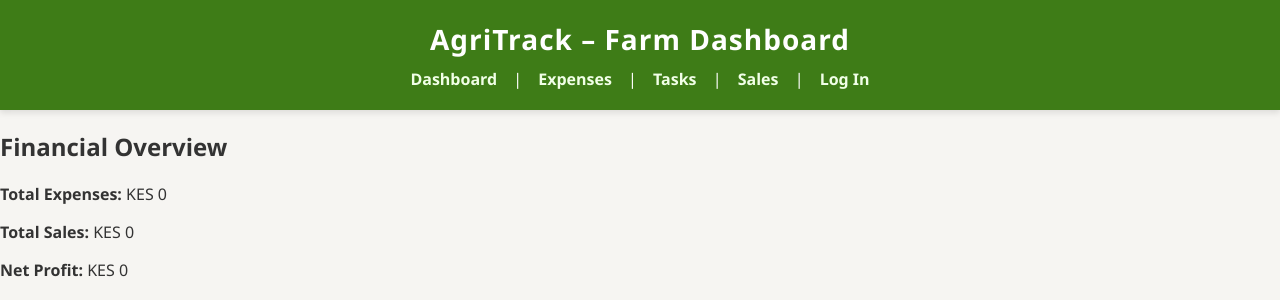
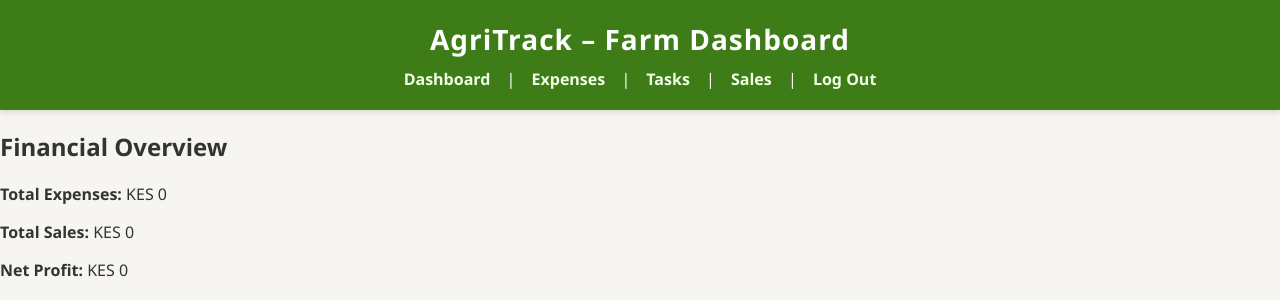
Before and after one commit to teddjames/Agritrack, a Flask app: page / in a window 1280 px wide. Shown: the top 300 px of the page. Run offline with Flask 3, Linux system fonts and the light colour scheme; a user stored in the database is signed in; data that the repository does not hold is empty.

Commit message:
made the web app more responsive and added logout

```diff
--- a/templates/expenses.html
+++ b/templates/expenses.html
@@ -4,7 +4,7 @@
   <meta charset="UTF-8">
   <title>Expenses – AgriTrack</title>
   <link rel="stylesheet" href="{{ url_for('static', filename='style.css') }}">
-
+  <meta name="viewport" content="width=device-width, initial-scale=1.0">
 </head>
 <body>
   <header>
--- a/templates/index.html
+++ b/templates/index.html
@@ -4,6 +4,8 @@
   <meta charset="UTF-8">
   <title>AgriTrack Dashboard</title>
   <link rel="stylesheet" href="{{ url_for('static', filename='style.css') }}">
+  <meta name="viewport" content="width=device-width, initial-scale=1.0">
+
 </head>
 <body>
   <header>
@@ -13,7 +15,7 @@
       <a href="/expenses">Expenses</a> |
       <a href="/tasks">Tasks</a> |
       <a href="/sales">Sales</a> |
-      <a href="/login">Log In</a>
+      <a href="/login">Log Out</a>
 
     </nav>
   </header>
--- a/templates/login.html
+++ b/templates/login.html
@@ -4,6 +4,7 @@
   <meta charset="UTF-8">
   <title>Log In – AgriTrack</title>
   <link rel="stylesheet" href="{{ url_for('static', filename='style.css') }}">
+  <meta name="viewport" content="width=device-width, initial-scale=1.0">
 </head>
 <body>
   <header>
--- a/templates/sales.html
+++ b/templates/sales.html
@@ -4,6 +4,7 @@
   <meta charset="UTF-8">
   <title>Sales – AgriTrack</title>
   <link rel="stylesheet" href="{{ url_for('static', filename='style.css') }}">
+  <meta name="viewport" content="width=device-width, initial-scale=1.0">
 </head>
 <body>
   <header>
--- a/templates/signup.html
+++ b/templates/signup.html
@@ -4,6 +4,7 @@
   <meta charset="UTF-8">
   <title>Sign Up – AgriTrack</title>
   <link rel="stylesheet" href="{{ url_for('static', filename='style.css') }}">
+  <meta name="viewport" content="width=device-width, initial-scale=1.0">
 </head>
 <body>
   <header>
--- a/templates/tasks.html
+++ b/templates/tasks.html
@@ -4,6 +4,7 @@
   <meta charset="UTF-8">
   <title>Tasks – AgriTrack</title>
   <link rel="stylesheet" href="{{ url_for('static', filename='style.css') }}">
+  <meta name="viewport" content="width=device-width, initial-scale=1.0">
 </head>
 <body>
   <header>
```
Also changed, not shown: data/agritrack.db.
